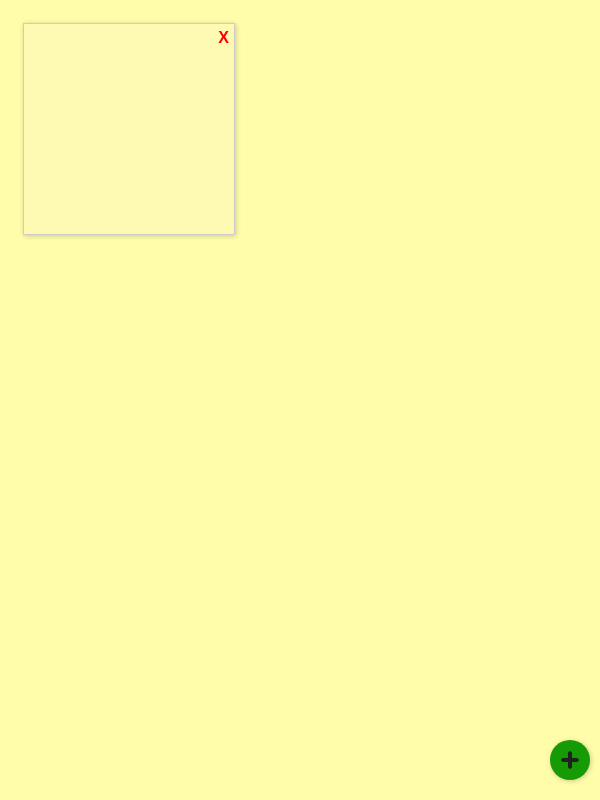
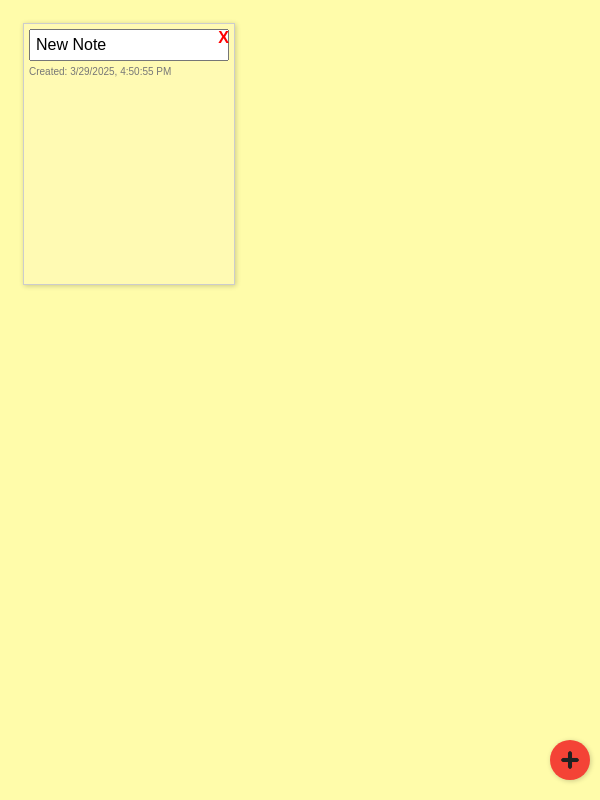
Before and after one commit to AdamKmet1997/sticky_notes, an Electron app: page index.html in a window 600 px wide. Both pictures are taken after a click on the button 570 px from the left and 760 px from the top of the page. Drawn offline with Linux system fonts and the light colour scheme.

Commit message:
Adding debounce (auto save every 3s to not over load saving to local

```diff
--- a/ideas.txt
+++ b/ideas.txt
@@ -1,8 +1,8 @@
 Core Features
-Create, Edit, and Delete Notes:
+Create, Edit, and Delete Notes: DONE
 Allow users to easily add new notes, modify existing ones, and remove notes they no longer need.
 
-Auto-Save/Persistence:
+Auto-Save/Persistence:DONE
 Automatically save changes (using localStorage, files, or a database) so that notes are preserved between sessions.
 
 Draggable & Resizable Notes:
--- a/index.html
+++ b/index.html
@@ -20,22 +20,15 @@
       }
       .note {
         width: 200px;
-        height: 200px;
+        height: 250px;
         background-color: #fffab3;
         border: 1px solid #ccc;
         padding: 5px;
         margin: 5px;
         position: relative;
-        box-shadow: 1px 1px 5px rgba(0,0,0,0.2);
-      }
-      .note textarea {
-        width: 100%;
-        height: calc(100% - 30px);
-        border: none;
-        resize: none;
-        background-color: transparent;
-        font-size: 14px;
-        outline: none;
+        box-shadow: 1px 1px 5px rgba(0, 0, 0, 0.2);
+        display: flex;
+        flex-direction: column;
       }
       .delete-button {
         position: absolute;
@@ -45,12 +38,36 @@
         color: red;
         font-weight: bold;
       }
+      /* Style for the note title */
+      .note-title {
+        width: 100%;
+        font-size: 16px;
+        padding: 5px;
+        margin-bottom: 5px;
+        box-sizing: border-box;
+      }
+      /* Style for the creation date */
+      .created {
+        font-size: 10px;
+        color: #777;
+        margin-bottom: 5px;
+      }
+      /* Expand textarea to fill the rest of the note */
+      .note textarea {
+        flex-grow: 1;
+        width: 100%;
+        border: none;
+        resize: none;
+        background-color: transparent;
+        font-size: 14px;
+        outline: none;
+      }
       #new-note {
     position: fixed;
     bottom: 10px;
     right: 10px;
     padding: 10px;
-    background-color: #169b07;
+    background-color: #f44336;
     border: none;
     border-radius: 50%;
     cursor: pointer;
@@ -68,7 +85,6 @@
       <img src="assets/add.png" width="20" height="20" alt="Add Note">
     </button>
     <div id="notes-container"></div>
-
     <!-- Load the renderer JavaScript file -->
     <script src="renderer.js"></script>
   </body>
--- a/renderer.js
+++ b/renderer.js
@@ -1,5 +1,17 @@
 // Array to hold all notes
 let notes = [];
+
+// Debounce utility function
+function debounce(func, delay) {
+  let timeout;
+  return function (...args) {
+    clearTimeout(timeout);
+    timeout = setTimeout(() => func.apply(this, args), delay);
+  };
+}
+
+// Debounced saveNotes function
+const debouncedSaveNotes = debounce(() => saveNotes(), 300);
 
 // Load notes from localStorage on startup
 function loadNotes() {
@@ -40,12 +52,26 @@ function renderNotes() {
     });
     noteDiv.appendChild(deleteButton);
 
-    // Textarea for editing note content
+    // Title input for the note (first line)
+    const titleInput = document.createElement('input');
+    titleInput.classList.add('note-title');
+    titleInput.value = note.title;
+    titleInput.addEventListener('input', (event) => {
+      updateNoteTitle(note.id, event.target.value);
+    });
+    noteDiv.appendChild(titleInput);
+
+    // Display creation date
+    const createdDiv = document.createElement('div');
+    createdDiv.classList.add('created');
+    createdDiv.textContent = 'Created: ' + new Date(note.created).toLocaleString();
+    noteDiv.appendChild(createdDiv);
+
+    // Textarea for editing the note content
     const textarea = document.createElement('textarea');
     textarea.value = note.content;
-    // Auto-save changes on every input event
     textarea.addEventListener('input', (event) => {
-      updateNote(note.id, event.target.value);
+      updateNoteContent(note.id, event.target.value);
     });
     noteDiv.appendChild(textarea);
 
@@ -56,21 +82,33 @@ function renderNotes() {
 // Create a new note
 function createNote() {
   console.log('Creating a new note...');
+  const timestamp = Date.now();
   const newNote = {
-    id: Date.now(), // Unique ID based on current timestamp
-    content: ''
+    id: timestamp,
+    title: 'New Note',      // Default title
+    content: '',
+    created: timestamp      // Save creation time
   };
   notes.push(newNote);
   saveNotes();
   renderNotes();
 }
 
-// Update a note's content in the notes array and auto-save
-function updateNote(id, content) {
+// Update a note's title and auto-save
+function updateNoteTitle(id, title) {
+  const note = notes.find(n => n.id === id);
+  if (note) {
+    note.title = title;
+    debouncedSaveNotes(); // Use the debounced version of saveNotes
+  }
+}
+
+// Update a note's content and auto-save
+function updateNoteContent(id, content) {
   const note = notes.find(n => n.id === id);
   if (note) {
     note.content = content;
-    saveNotes();
+    debouncedSaveNotes(); // Use the debounced version of saveNotes
   }
 }
 
```
Also changed, not shown: main.js (+8 -6 lines).
